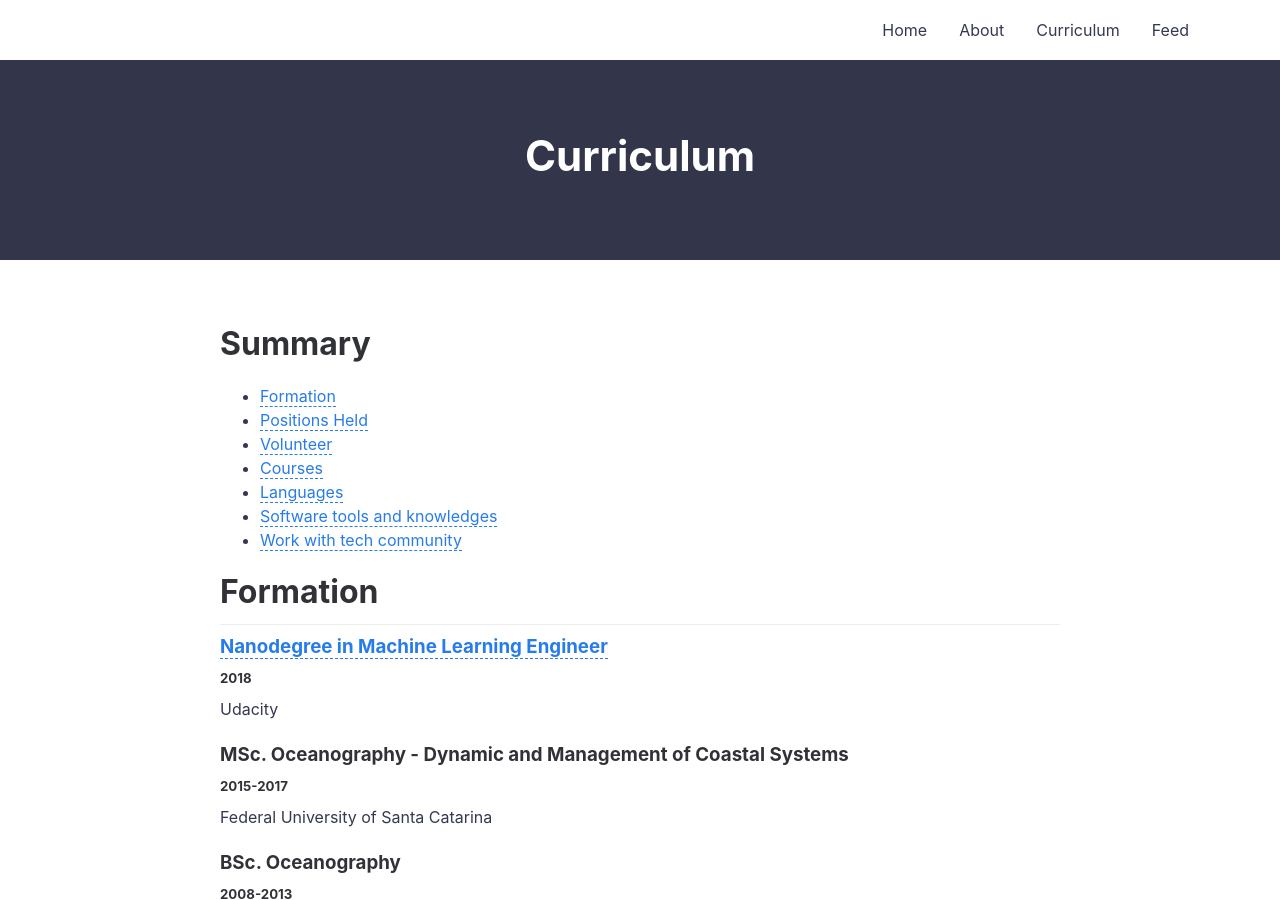
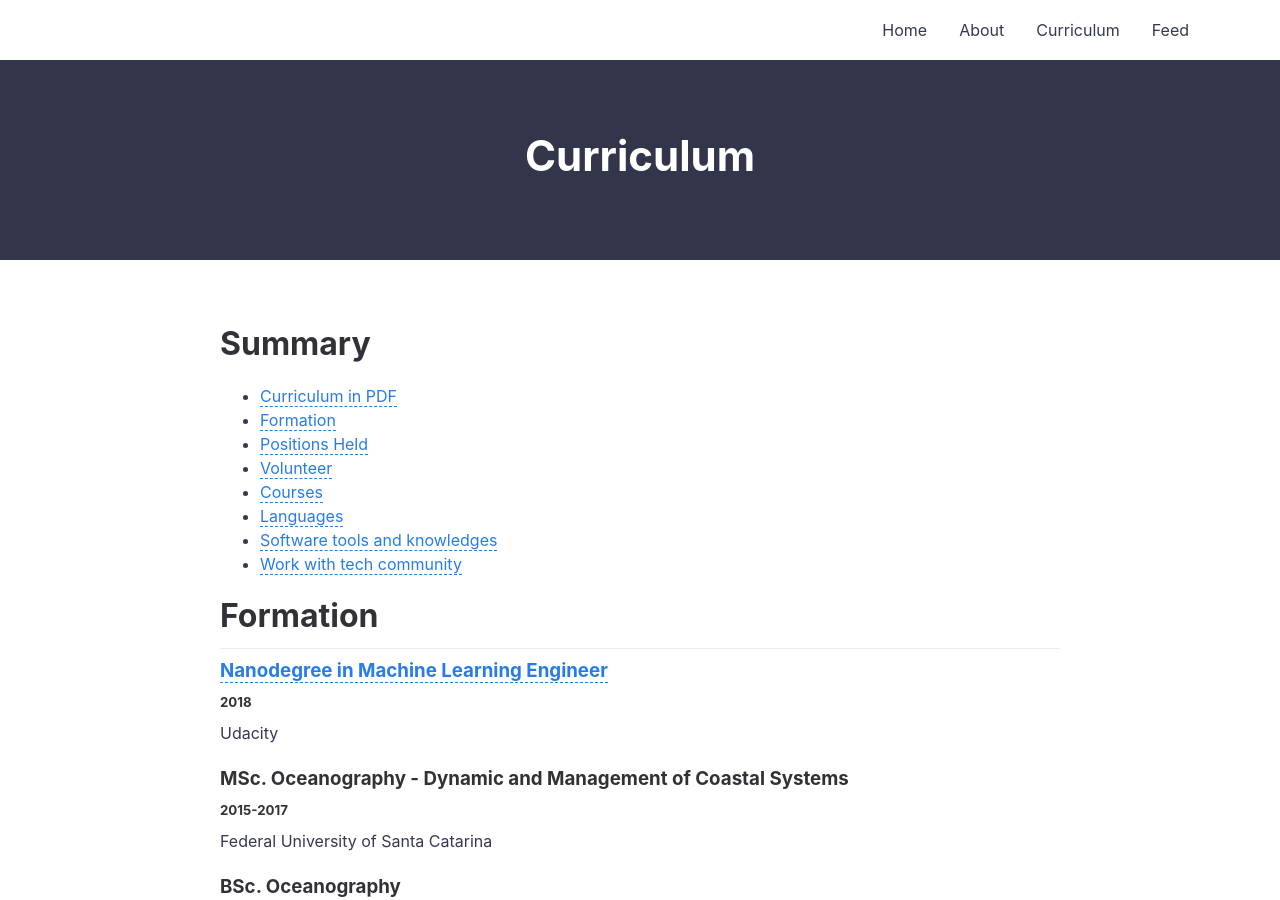
Before and after one commit to leportella/v3, a Jekyll site: the page built from curriculum.md, in a window 1280 px wide and 900 px high. Built offline with Jekyll 4.4.1, drawn with Linux system fonts in a browser that asks for light colours.

Commit message:
Add pdf curriculum link

```diff
--- a/curriculum.md
+++ b/curriculum.md
@@ -6,6 +6,7 @@ sidebar_link: true
 
 <h1>Summary</h1>
 
+* [Curriculum in PDF](https://drive.google.com/file/d/1-wAJngYcz3o-S-qDL2NDTIVFGO74HlYS/view?usp=sharing)
 * [Formation](#formation)
 * [Positions Held](#positions)
 * [Volunteer](#volunteer)
```
